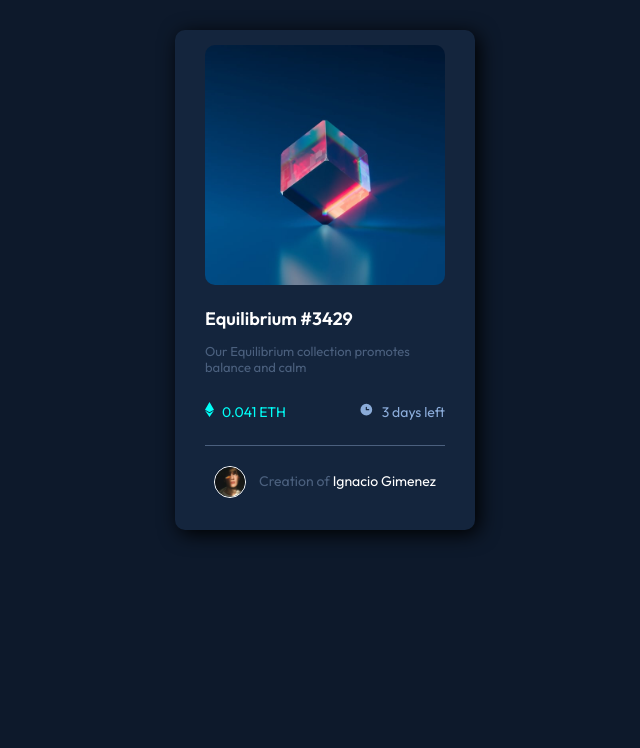
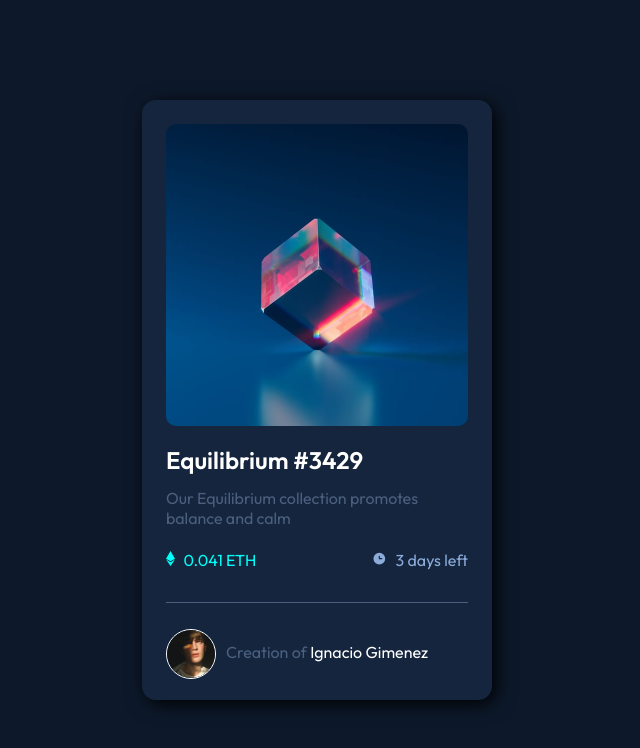
Before and after one commit to Ignagim/NFT-card, a plain HTML site: page index.html in a window 1280 px wide. Shown: the whole page, without its empty margins (323-963 px from the left). Drawn offline with Linux system fonts and the light colour scheme.

Commit message:
Proyecto terminado con mejoras

```diff
--- a/index.html
+++ b/index.html
@@ -9,7 +9,7 @@
     <title>NFT</title>
   </head>
   <body>
-    <div class="container">
+    <main class="container">
       <div class="container__son">
         <div class="img__container">
           <img
@@ -17,6 +17,9 @@
             alt="Equilibrium #3429"
             class="img"
           />
+          <div class="image-hover">
+            <img src="./src/img/icon.svg">
+          </div>
         </div>
         <div class="main__container">
           <h1 class="main__title">Equilibrium #3429</h1>
@@ -40,6 +43,6 @@
           </p>
         </div>
       </div>
-    </div>
+    </main>
   </body>
 </html>
--- a/src/css/style.css
+++ b/src/css/style.css
@@ -1,117 +1,159 @@
-@import url('https://fonts.googleapis.com/css2?family=Open+Sans:ital,wght@0,300;0,400;1,600&family=Oswald:wght@200;300;400&family=Outfit:wght@300;400;600&family=Poppins:wght@300;400;600;700&display=swap');
+@import url("https://fonts.googleapis.com/css2?family=Open+Sans:ital,wght@0,300;0,400;1,600&family=Oswald:wght@200;300;400&family=Outfit:wght@300;400;600&family=Poppins:wght@300;400;600;700&display=swap");
 
-body{
-    background-color: hsl(217, 54%, 11%);
-    height: 100%;
-    width: 100%;
-    font-family: 'Outfit', sans-serif;;
+* {
+  margin: 0;
+  padding: 0;
+  box-sizing: border-box;
 }
 
-.container{
-    background-color: hsl(216, 50%, 16%);
-    width: 300px;
-    height: 500px;
-    right: 0;
-    left: 0;
-    margin: auto;
-    border-radius: 10px;
- box-shadow:  4px 4px 20px #000 ;
+body {
+  background-color: hsl(217, 54%, 11%);
+  min-height: 100vh;
+  font-family: "Outfit", sans-serif;
+  display: flex;
+  justify-content: center;
+  align-items: center;
 }
 
-.container__son{
-    margin: 30px;
+.container {
+  background-color: hsl(216, 50%, 16%);
+  width: 350px;
+  height: 600px;
+  border-radius: 14px;
+  box-shadow: 4px 4px 20px #000;
+}
+
+.container__son {
+  margin: 1.5rem;
   display: flex;
   flex-direction: column;
   justify-content: space-between;
   align-items: center;
 }
 
-.img{
-    margin-top: 15px;
+.img__container {
+  position: relative;
+  height: 100%;
+}
+
+.img {
   border-radius: 10px;
   width: 100%;
+  height: 100%;
   display: block;
   object-fit: cover;
   cursor: pointer;
 }
 
-
-.main__container{
-    margin-top: 10px;
+.image-hover {
+  position: absolute;
+  left: 0;
+  right: 0;
+  top: 0;
+  height: 100%;
+  width: 100%;
+  border-radius: 10px;
+  background-color: hsla(178, 100%, 50%, 0.5);
+  display: none;
 }
 
-.main__title{
-    color: #fff;
-    font-size: 18px;
+.image-hover img {
+  position: absolute;
+  width: 50px;
+  left: 50%;
+  right: 50%;
+  top: 50%;
+  transform: translate(-50%, -50%);
 }
 
-.main__paragraph{
-    font-size: 13px;
+.img__container:hover .image-hover {
+  display: block;
+}
+
+.main__container {
+  margin-top: 1.2rem;
+}
+
+.main__title {
+  color: #fff;
+  font-size: 1.5rem;
+  cursor: pointer;
+}
+
+.main__title:hover {
+  color: #00fff8;
+}
+
+.main__paragraph {
+  margin-top: 0.8rem;
+  font-size: 1rem;
   color: #4b607e;
 }
 
-.info__container{
+.info__container {
+    margin-top: 1.4rem;
   width: 100%;
   display: flex;
   justify-content: space-between;
   position: relative;
 }
 
-.price__container{
-    font-size: 14px;
+.price__container {
+  font-size: 1rem;
 }
 
-.eth__img{
+.eth__img {
   height: 15px;
   margin-right: 5px;
 }
 
-.price{
+.price {
   color: #00fff8;
 }
 
-.time__container{
-    font-size: 14px;
+.time__container {
+  font-size: 1rem;
 }
 
-.clock__img{
+.clock__img {
   height: 15px;
   margin-right: 5px;
 }
 
-.time__left{
+.time__left {
   color: #8bacda;
 }
 
-.line{
-    margin-top: 10px;
+.line {
+  margin-top: 2rem;
   background-color: #4b607e;
   width: 100%;
   height: 1px;
 }
 
-.creator__container{
-    margin-top: 10px;
+.creator__container {
+  margin-top: 1rem;
   display: grid;
-    grid-template-columns: 35px 1fr;
+  grid-template-columns: 50px 1fr;
   gap: 10px;
+  width: 100%;
 }
 
-.creator__avatar{
+.creator__avatar {
   border: 1px solid #fff;
   border-radius: 50%;
   margin-top: 10px;
-    height: 30px;
+  height: 50px;
   width: auto;
 }
 
-.creator__paragraph{
+.creator__paragraph {
   display: inline-block;
   color: #4b607e;
-    margin-top: 16px;
-    font-size: 14px;
+  margin-top: 1.4rem;
+  font-size: 1rem;
 }
 
-span{
+span {
   color: #fff;
 }
```
Lines whose indentation alone changed are shown as unchanged.
